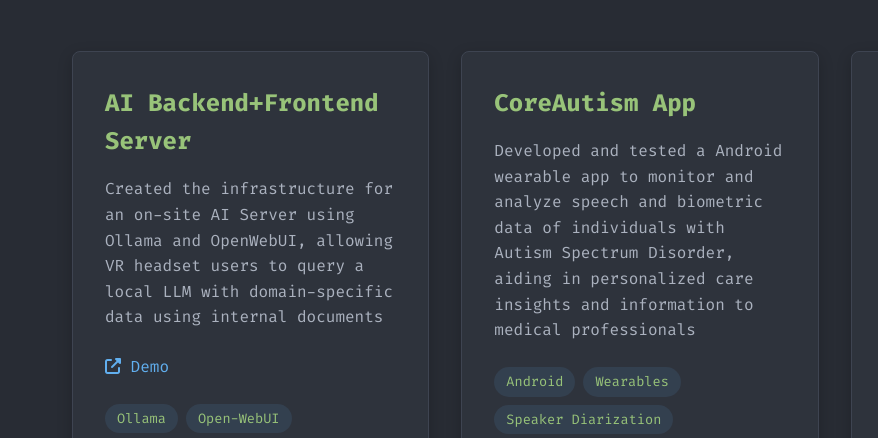
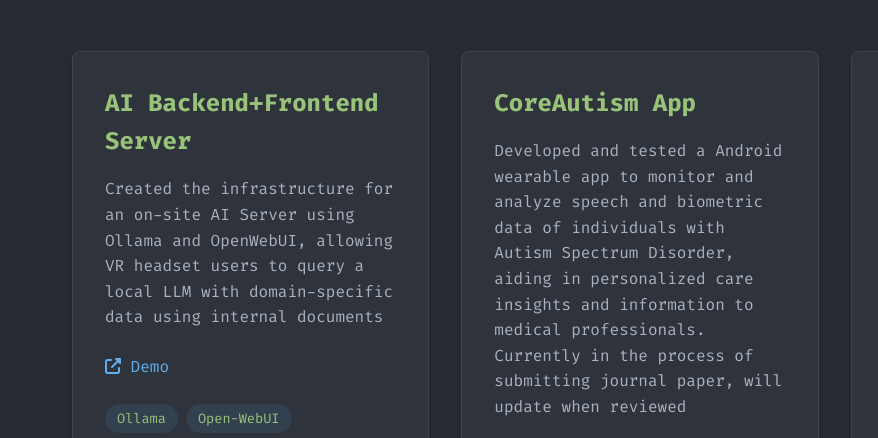
Before and after one commit to 21vincentchu/21vincentchu.github.io, a plain HTML site: page index.html in a window 1280 px wide. Shown: the part 2900-3338 px from the top of the page, 0-878 px from the left. Drawn offline with Linux system fonts and the light colour scheme.

Commit message:
revision whatever we're on now

```diff
--- a/index.html
+++ b/index.html
@@ -167,7 +167,7 @@
             <!-- CoreAutism App -->
             <div class="project-card">
                 <h3>CoreAutism App</h3>
-                <p>Developed and tested a Android wearable app to monitor and analyze speech and biometric data of individuals with Autism Spectrum Disorder, aiding in personalized care insights and information to medical professionals</p>
+                <p>Developed and tested a Android wearable app to monitor and analyze speech and biometric data of individuals with Autism Spectrum Disorder, aiding in personalized care insights and information to medical professionals. Currently in the process of submitting journal paper, will update when reviewed</p>
                 <div class="project-tags">
                     <span>Android</span>
                     <span>Wearables</span>
```
